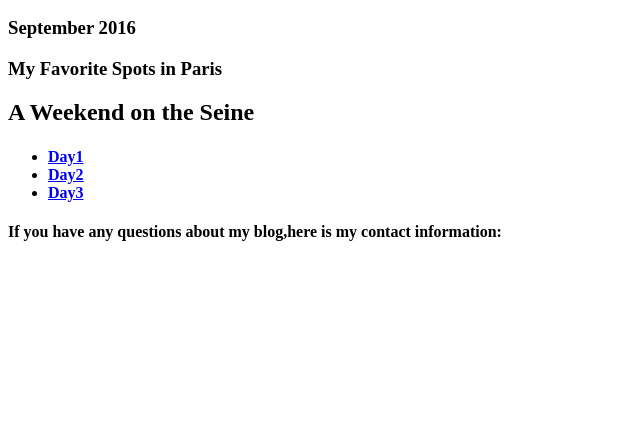
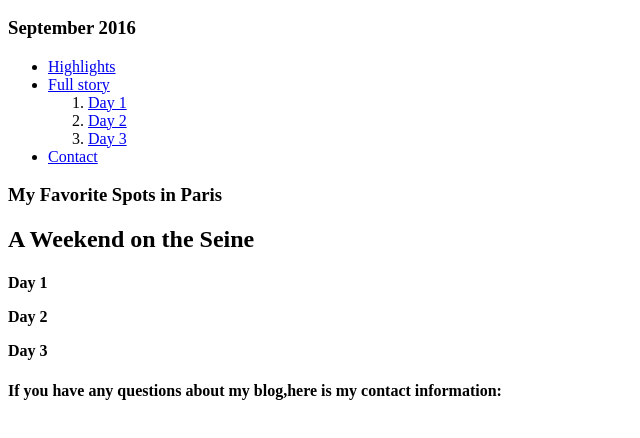
Before and after one commit to shanhanglam/paris, a plain HTML site: page index.html in a window 1280 px wide. Shown: the part 110-548 px from the top of the page, without its empty margins (0-640 px from the left). Drawn offline with Linux system fonts and the light colour scheme.

Commit message:
Put a descriptive sentence about your changes here

```diff
--- a/index.html
+++ b/index.html
@@ -7,18 +7,27 @@
   <h1>My Travels</h1>
   <h2>Paris</h2>
   <h3>September 2016</h3>
-  <nav></nav>
+  <nav>
+    <ul>
+      <li><a href="#highights">Highlights</a></li>
+      <li><a href="#fullstory">Full story</a></li>
+        <ol>
+          <li><a href="day1">Day 1</a></li>
+          <li><a href="day2">Day 2</a></li>
+          <li><a href="day3">Day 3</a></li>
+        </ol>
+      <li><a href="#contact">Contact</a></li>
+    </ul>
+  </nav>
   <div id="highlights">
     <h3>My Favorite Spots in Paris</h3>
   </div>
   <div id="story">
     <h2>A Weekend on the Seine</h2>
     <h4>
-      <ul>
-        <li><a href="day1">Day1</a></li>
-        <li><a href="day2">Day2</a></li>
-        <li><a href="day3">Day3</a></li>
-      </ul>
+        <p id="day1">Day 1</p>
+        <p id="day2">Day 2</p>
+        <p id="day3">Day 3</p>
     </h4>
   </div>
 
```
